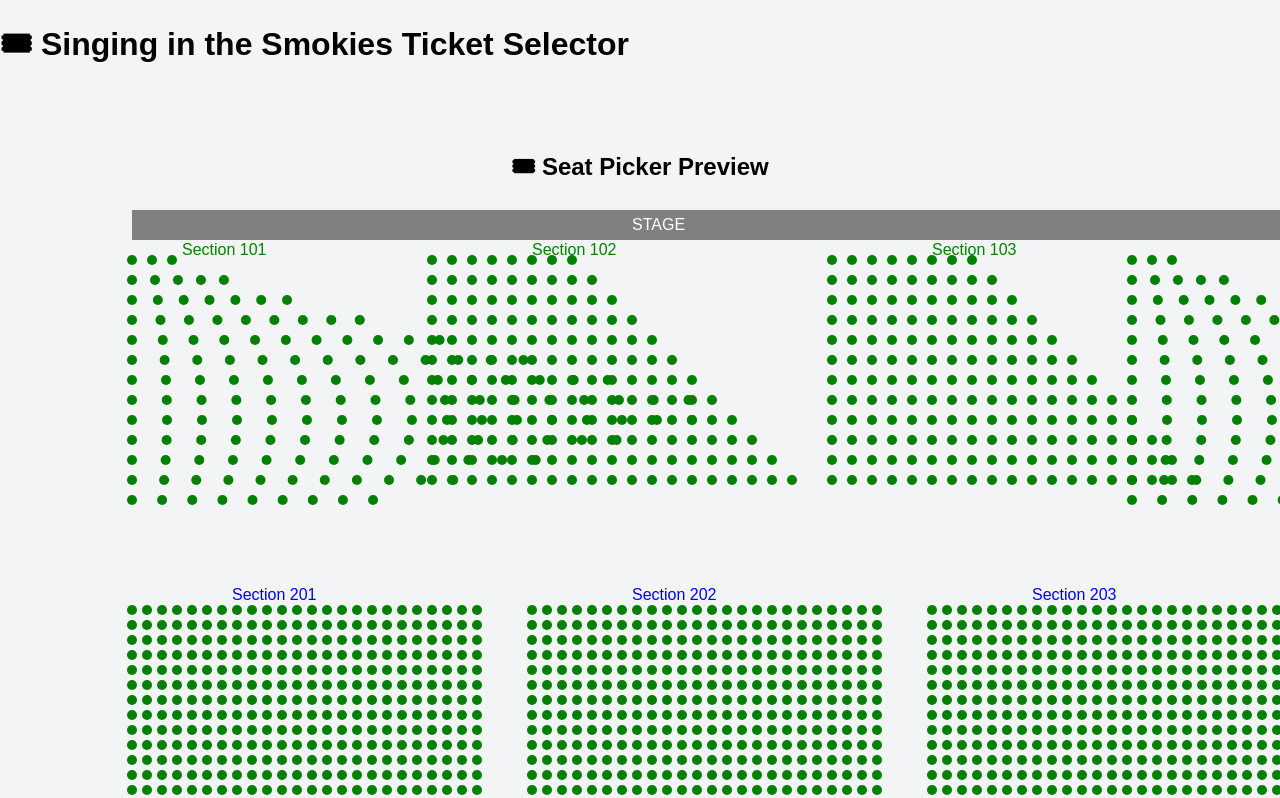
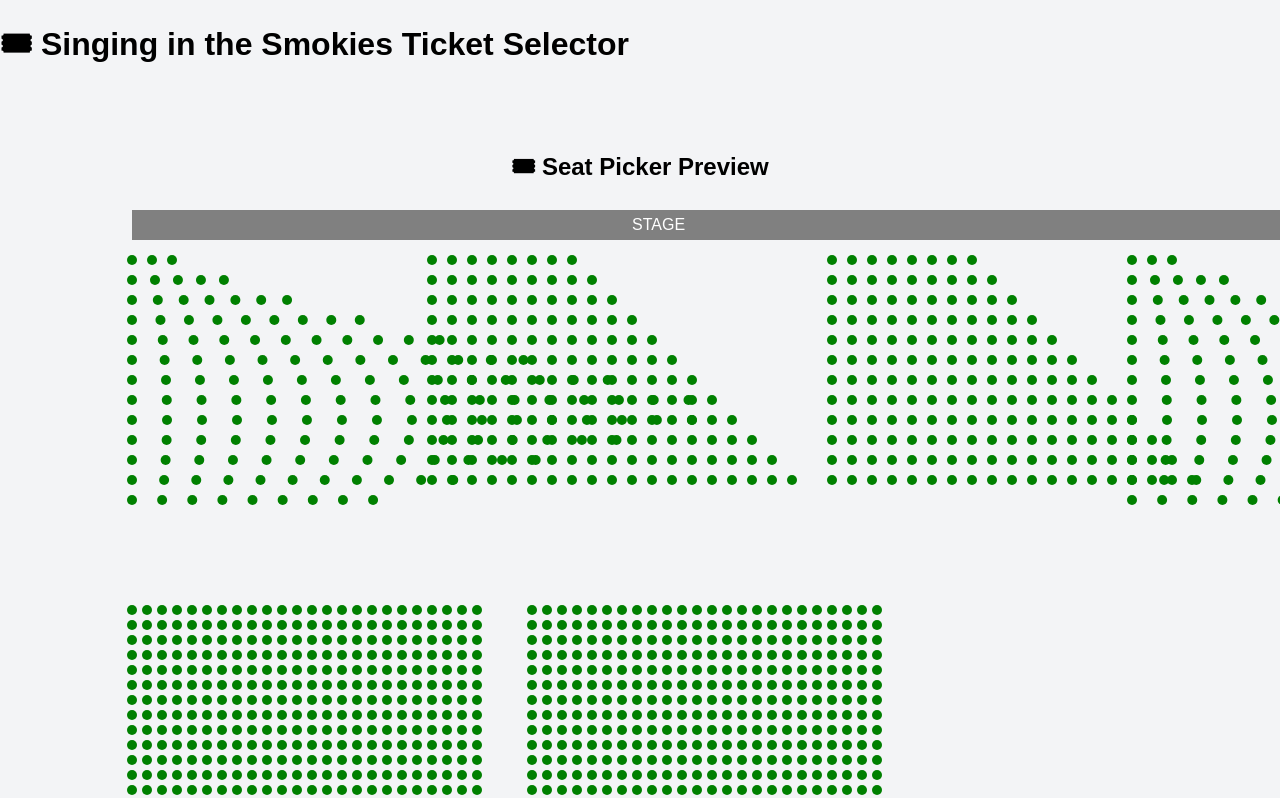
Before and after one commit to VerifiedFans/festival-seat-picker, a React (Create React App) app: page / in a window 1280 px wide. Shown: the top 798 px of the page. Built offline with nearby package versions, Linux system fonts and the light colour scheme.

Commit message:
Update SeatPicker.jsx

```diff
--- a/src/SeatPicker.jsx
+++ b/src/SeatPicker.jsx
@@ -54,8 +54,8 @@ export default function SeatPicker({ onSeatSelect }) {
   const gaSeats = [
     ...generateGASection("201", "A", 26, 24, 100, 400),
     ...generateGASection("202", "A", 26, 24, 500, 400),
-    ...generateGASection("203", "A", 26, 24, 900, 400),
-    ...generateGASection("204", "A", 26, 24, 1300, 400),
+    ...generateGASection("203", "A", 26, 24, 500, 800),
+    ...generateGASection("204", "A", 26, 24, 900, 800),
   ];
 
   const allSeats = [...vipSeats, ...gaSeats];
@@ -84,24 +84,11 @@ export default function SeatPicker({ onSeatSelect }) {
     <div style={{ textAlign: "center", padding: "2rem" }}>
       <h2>🎟 Seat Picker Preview</h2>
       <svg width="1500" height="1000">
-        {/* 🎭 **Stage** */}
         <rect x="100" y="0" width="1200" height="30" fill="gray" />
         <text x="600" y="20" fill="white">
           STAGE
         </text>
 
-        {/* 🏷️ **Section Labels** */}
-        <text x="150" y="45" fill="green">Section 101</text>
-        <text x="500" y="45" fill="green">Section 102</text>
-        <text x="900" y="45" fill="green">Section 103</text>
-        <text x="1250" y="45" fill="green">Section 104</text>
-
-        <text x="200" y="390" fill="blue">Section 201</text>
-        <text x="600" y="390" fill="blue">Section 202</text>
-        <text x="1000" y="390" fill="blue">Section 203</text>
-        <text x="1400" y="390" fill="blue">Section 204</text>
-
-        {/* 🟢 **Render All Seats** */}
         {allSeats.map((seat) => (
           <circle
             key={seat.id}
```
